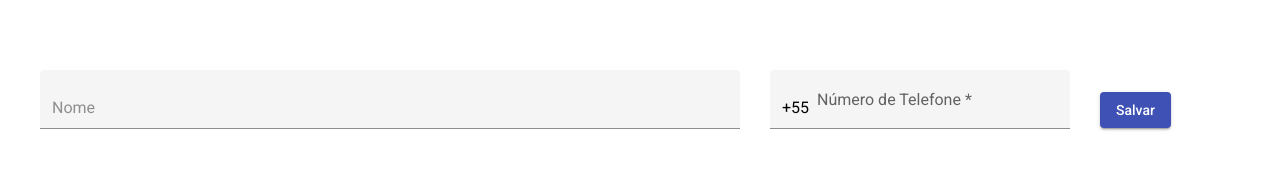
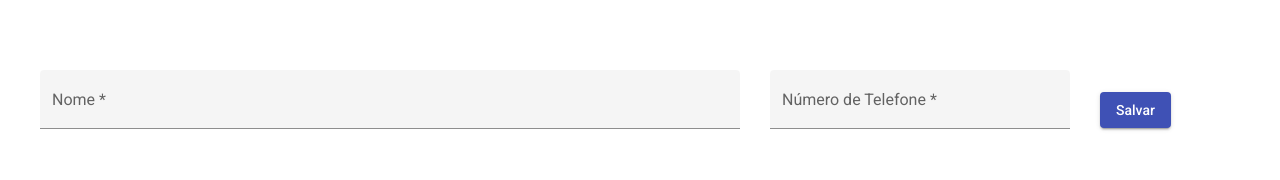
Before and after one commit to gustavoleite170/target_sistemas_no_API, an Angular app: page / in a window 1280 px wide. Shown: the top 180 px of the page. Built offline with nearby package versions, Linux system fonts and the light colour scheme; no server answers.

Commit message:
making form and table prettier

```diff
--- a/src/app/components/form/form.component.html
+++ b/src/app/components/form/form.component.html
@@ -1,12 +1,13 @@
 <form>
   <div class="form-wrapper">
     <mat-form-field class="form" appearance="fill">
+      <mat-label>Nome</mat-label>
       <input
         type="text"
         matInput
         [(ngModel)]="person.name"
         name="name"
-        placeholder="Nome"
+        placeholder="Ex. Bruno Silva"
         required
       />
       <button
@@ -24,7 +25,6 @@
     </mat-form-field>
     <mat-form-field class="form" appearance="fill">
       <mat-label>Número de Telefone</mat-label>
-      <span matPrefix>+55 &nbsp;</span>
       <input
         type="tel"
         ng-pattern="^1\d\d(\d\d)?$|^0800 ?\d{3} ?\d{4}$|^(\(0?([1-9a-zA-Z][0-9a-zA-Z])?[1-9]\d\) ?|0?([1-9a-zA-Z][0-9a-zA-Z])?[1-9]\d[ .-]?)?(9|9[ .-])?[2-9]\d{3}[ .-]?\d{4}$"
--- a/src/app/components/table/table.component.html
+++ b/src/app/components/table/table.component.html
@@ -6,7 +6,7 @@
       <input
         matInput
         (keyup)="applyFilter($event)"
-        placeholder="Ex. ium"
+        placeholder="Ex. Henrique"
         #input
       />
     </mat-form-field>
```
